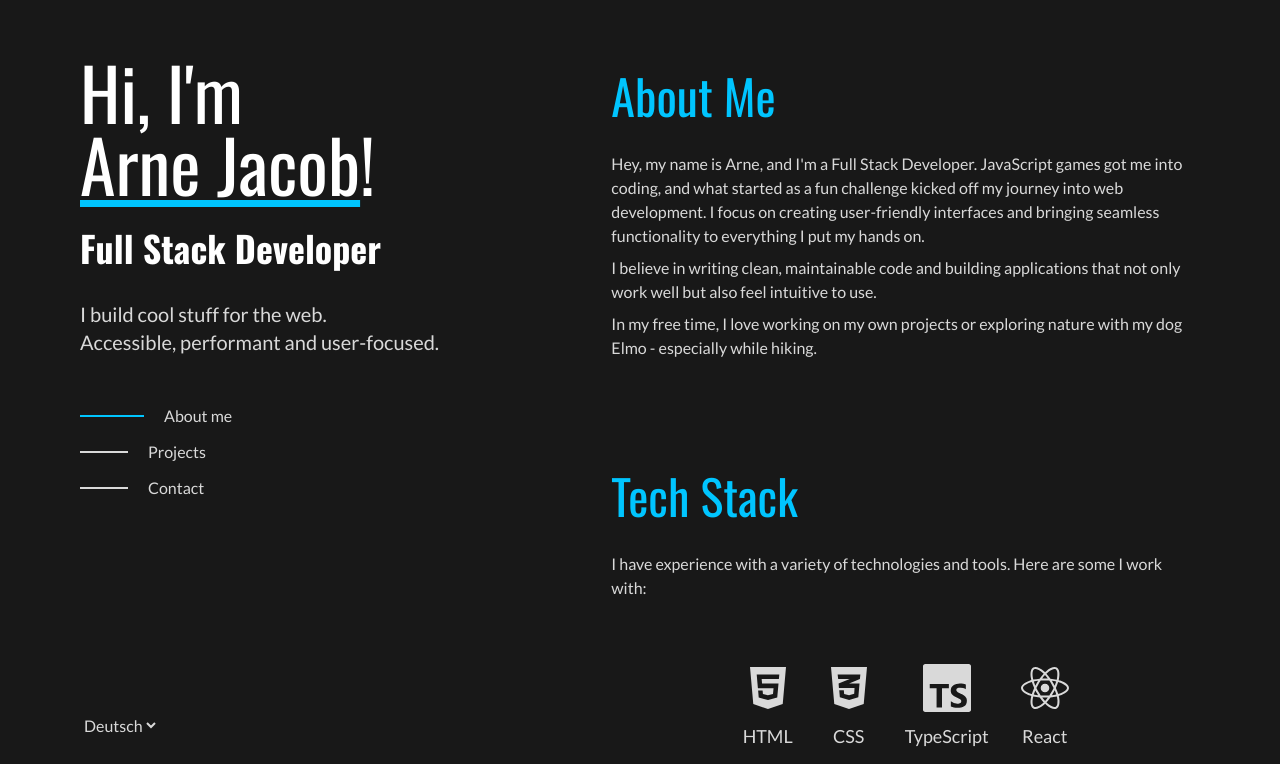
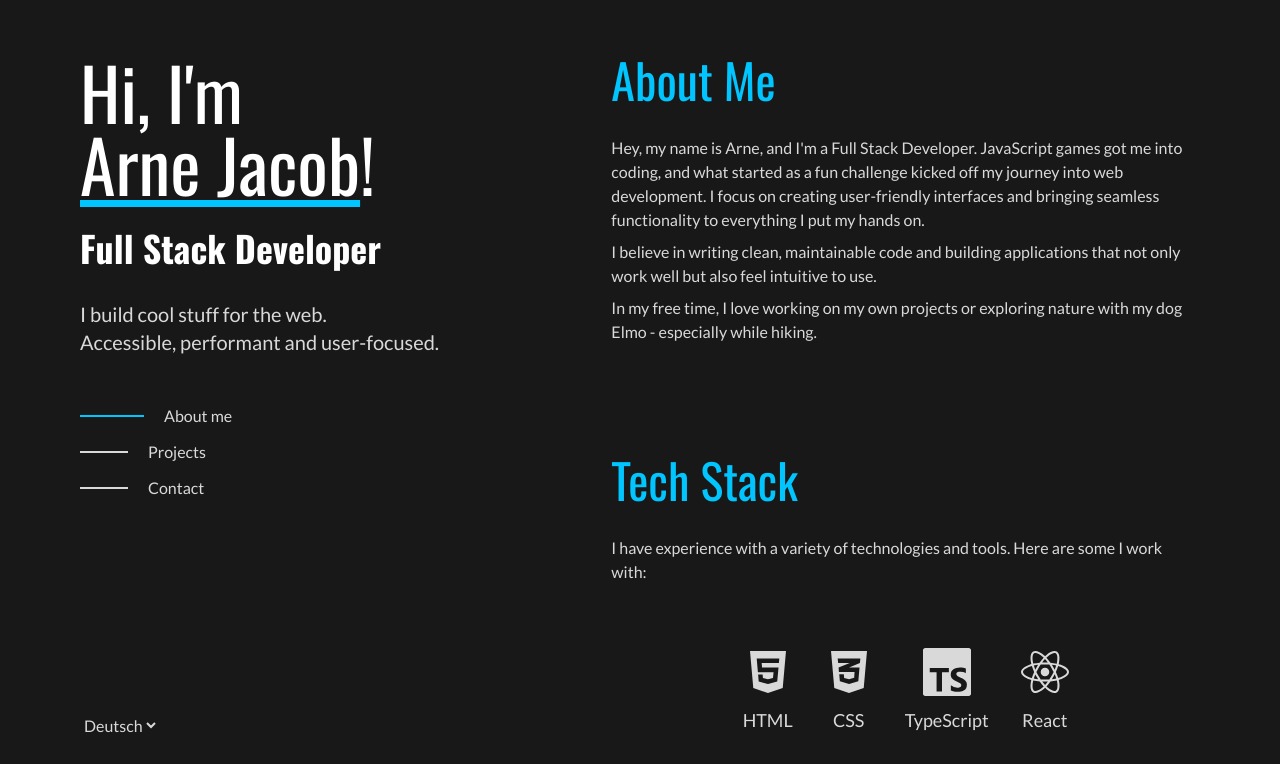
Before and after one commit to Dudeldups/personal-portfolio, a React (Vite) app in the folder frontend/: page / in a window 1280 px wide. Shown: the top 764 px of the page. Built offline with nearby package versions, Linux system fonts and the light colour scheme.

Commit message:
fix padding

```diff
--- a/frontend/src/components/Intro/Intro.tsx
+++ b/frontend/src/components/Intro/Intro.tsx
@@ -10,7 +10,7 @@ const Intro = () => {
     <section
       ref={aboutRef}
       id="about"
-      className="px-page py-10 md:pb-14 lg:pt-18"
+      className="section px-page md:pb-14 lg:pt-18"
     >
       <div className="mx-auto w-full max-w-page text-center lg:text-left">
         <hgroup className="mx-auto mt-8 max-lg:max-w-md lg:mt-0 lg:text-left">
```
